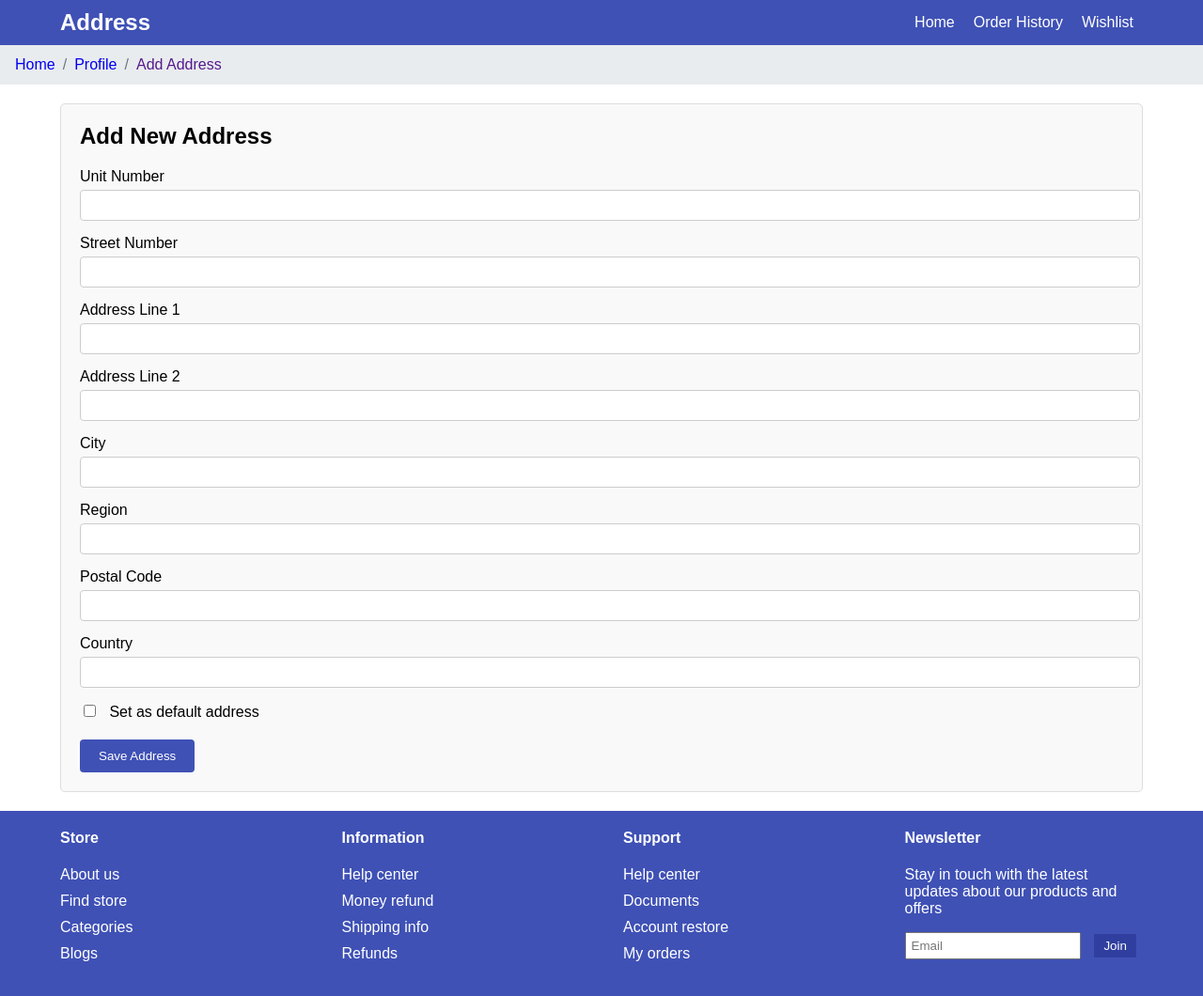
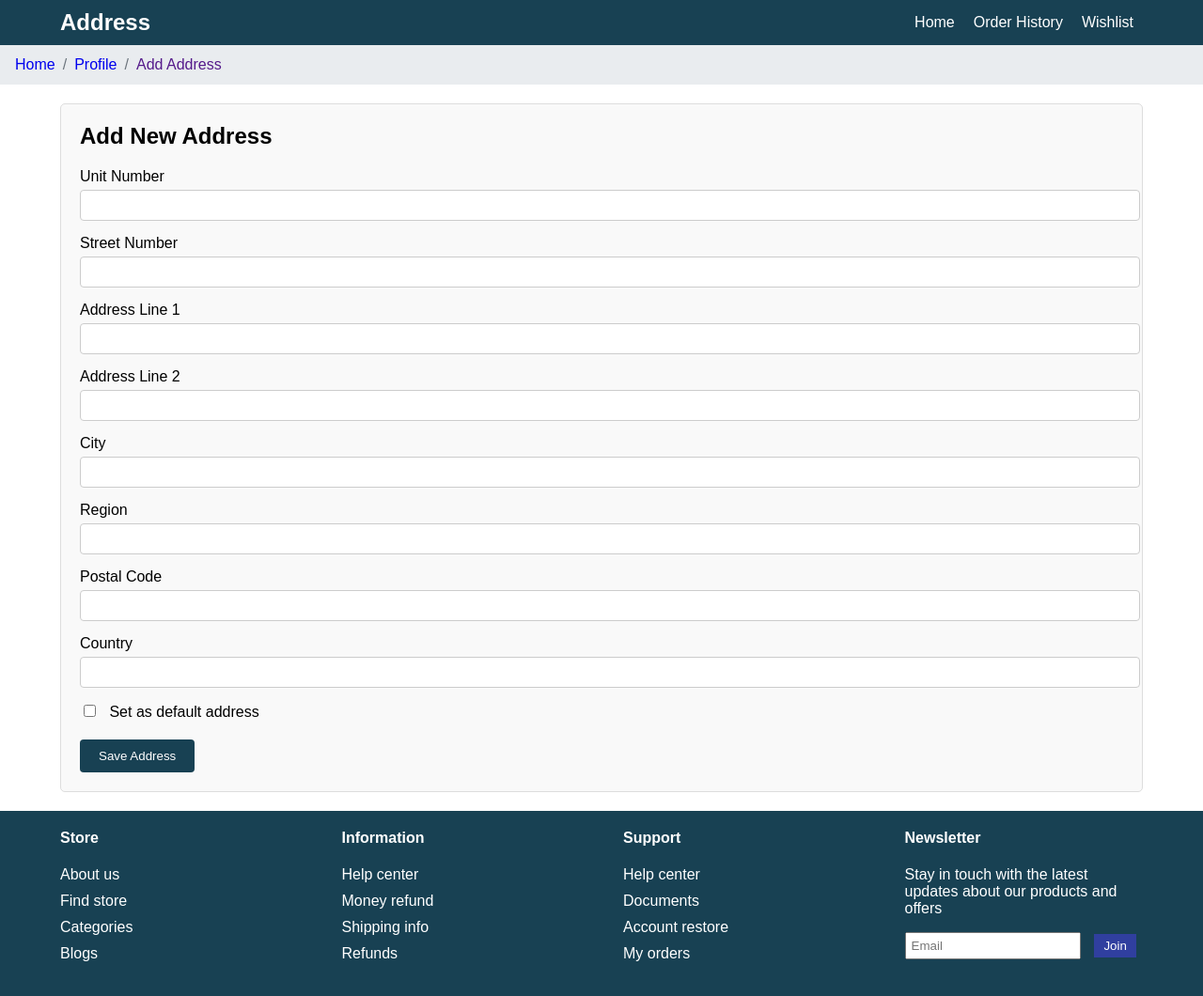
Before and after one commit to MohammedAshiqueM/GD_ecommerce, a Django app: page /addAddress/1 in a window 1280 px wide. Shown: the whole page at 94% size. Run offline with Django 5.2, Linux system fonts and the light colour scheme; tables that the repository leaves empty hold one stand-in row (values such as "Sample post").

Commit message:
theme changed

```diff
--- a/User_side/static/user_css/profile_style.css
+++ b/User_side/static/user_css/profile_style.css
@@ -6,7 +6,7 @@ body {
 }
 
 header {
-    background-color: #3f51b5;
+    background-color: #184153;
     color: white;
     padding: 10px 0;
 }
@@ -69,7 +69,7 @@ main {
 }
 
 .edit-profile-btn {
-    background-color: #3f51b5;
+    background-color: #184153;
     color: white;
     border: none;
     padding: 10px 20px;
@@ -116,7 +116,7 @@ main {
 }
 
 .add-address-btn {
-    background-color: #3f51b5;
+    background-color: #184153;
     color: white;
     border: none;
     padding: 10px 20px;
@@ -125,7 +125,7 @@ main {
 
 /* Footer Section */
 footer {
-    background-color: #3f51b5;
+    background-color: #184153;
     color: white;
     padding: 20px 0;
 }
--- a/User_side/templates/addAddress.html
+++ b/User_side/templates/addAddress.html
@@ -18,7 +18,7 @@
         }
 
         header {
-            background-color: #3f51b5;
+            background-color: #184153;
             color: white;
             padding: 10px 0;
         }
@@ -100,7 +100,7 @@
         }
 
         .form-actions button {
-            background-color: #3f51b5;
+            background-color: #184153;
             color: white;
             border: none;
             padding: 10px 20px;
@@ -114,7 +114,7 @@
 
         /* Footer Section */
         footer {
-            background-color: #3f51b5;
+            background-color: #184153;
             color: white;
             padding: 20px 0;
         }
--- a/User_side/templates/cart.html
+++ b/User_side/templates/cart.html
@@ -98,7 +98,7 @@
                         <h5>Total</h5>
                         <h5 class="cart-total">${{ cart_items|calc_total }}</h5>
                     </div>
-                    <button class="btn btn-block btn-primary font-weight-bold my-3 py-3">Proceed To Checkout</button>
+                    <a href="{% url 'checkout' %}"><button class="btn btn-block btn-primary font-weight-bold my-3 py-3">Proceed To Checkout</button></a>
                 </div>
             </div>
         </div>
--- a/User_side/templates/common.html
+++ b/User_side/templates/common.html
@@ -92,10 +92,7 @@
         </div>
         <div class="row align-items-center bg-light py-3 px-xl-5 d-none d-lg-flex">
             <div class="col-lg-4">
-                <a href="" class="text-decoration-none">
-                    <span class="h1 text-uppercase text-primary bg-dark px-2">Multi</span>
-                    <span class="h1 text-uppercase text-dark bg-primary px-2 ml-n1">Shop</span>
-                </a>
+            <img class="logo" src="{% static 'user_img/logo_image.png' %}" alt="">
             </div>
             <div class="col-lg-4 col-6 text-left">
                 <form action="">
--- a/User_side/templates/editProfile.html
+++ b/User_side/templates/editProfile.html
@@ -17,7 +17,7 @@
         }
 
         header {
-            background-color: #3f51b5;
+            background-color: #184153;
             color: white;
             padding: 10px 0;
         }
@@ -98,7 +98,7 @@
         }
 
         .form-actions button {
-            background-color: #3f51b5;
+            background-color: #184153;
             color: white;
             border: none;
             padding: 10px 20px;
@@ -112,7 +112,7 @@
 
         /* Footer Section */
         footer {
-            background-color: #3f51b5;
+            background-color: #184153;
             color: white;
             padding: 20px 0;
         }
--- a/User_side/templates/productDetails.html
+++ b/User_side/templates/productDetails.html
@@ -611,7 +611,7 @@ document.addEventListener('DOMContentLoaded', function() {
             document.getElementById('stock-info').textContent = `${variationDetails} (${matchingConfig.qty_in_stock} stock remains)`;
         } else {
             document.getElementById('product-price').textContent = 'N/A';
-            document.getElementById('stock-info').innerHTML = `${variationDetails} <img class="out-of-stock" src="{% static 'user_img/out-of-stock.jpg' %}" alt="Out of stock" />`;
+            document.getElementById('stock-info').innerHTML = `${variationDetails} <img class="out-of-stock" src="{% static 'user_img/stock.png' %}" alt="Out of stock" />`;
         }
     }
 
--- a/User_side/views.py
+++ b/User_side/views.py
@@ -745,7 +745,9 @@ def checkOut(request):
     addresses = Address.objects.filter(user=request.user)
     default_address = addresses.filter(is_default=True).first() or addresses.first()
     if not default_address:
-        return JsonResponse({'status': 'error', 'message': 'No address found for user.'})
+        show_modal = True
+    else:
+        show_modal = False
 
     # Retrieve the cart and its items
     cart, created = Cart.objects.get_or_create(user=request.user)
@@ -756,7 +758,8 @@ def checkOut(request):
         "default_address": default_address,
         "cart_items": cart_items,
         "categories":categories,
-        "edit": True
+        "edit": True,
+        'show_modal': show_modal
     }
     return render(request, "checkOut.html", context)
 
```
Also changed, not shown: User_side/templates/checkOut.html (+27 -0 lines), User_side/static/user_css/home_style.css, User_side/static/user_img/GD_logo.jpeg (added), User_side/static/user_img/logo_image.png (added), User_side/static/user_img/out-of-stock.jpg (deleted), User_side/static/user_img/stock.png (added).
